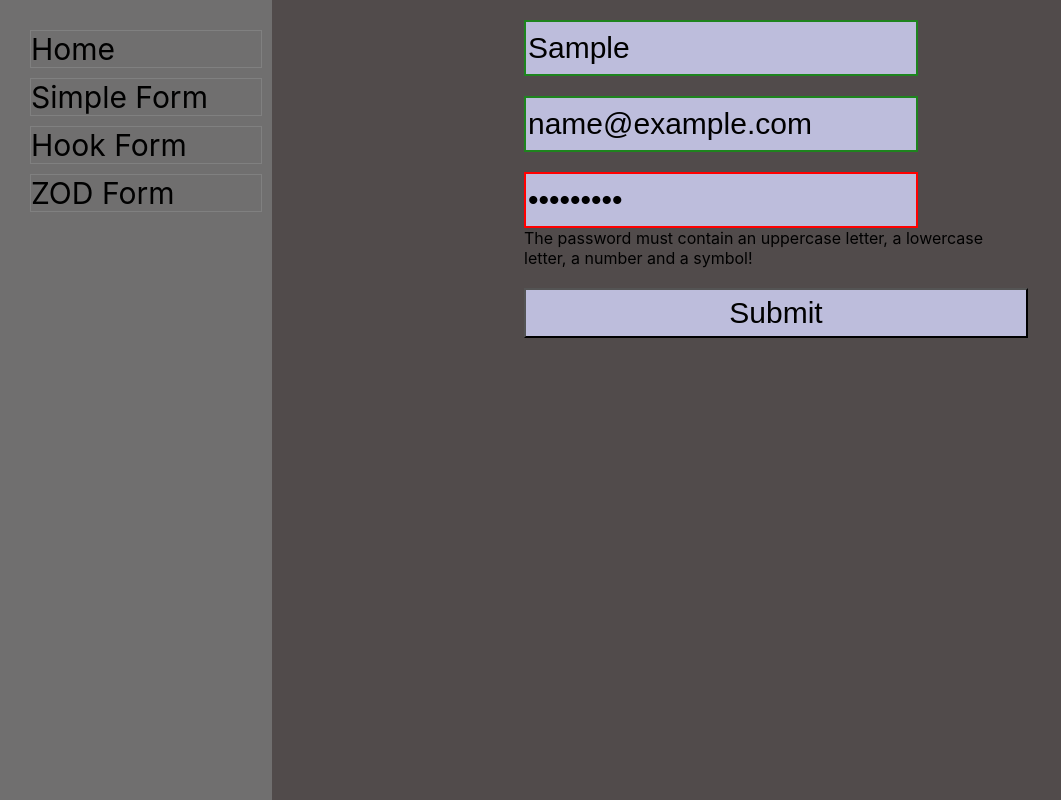
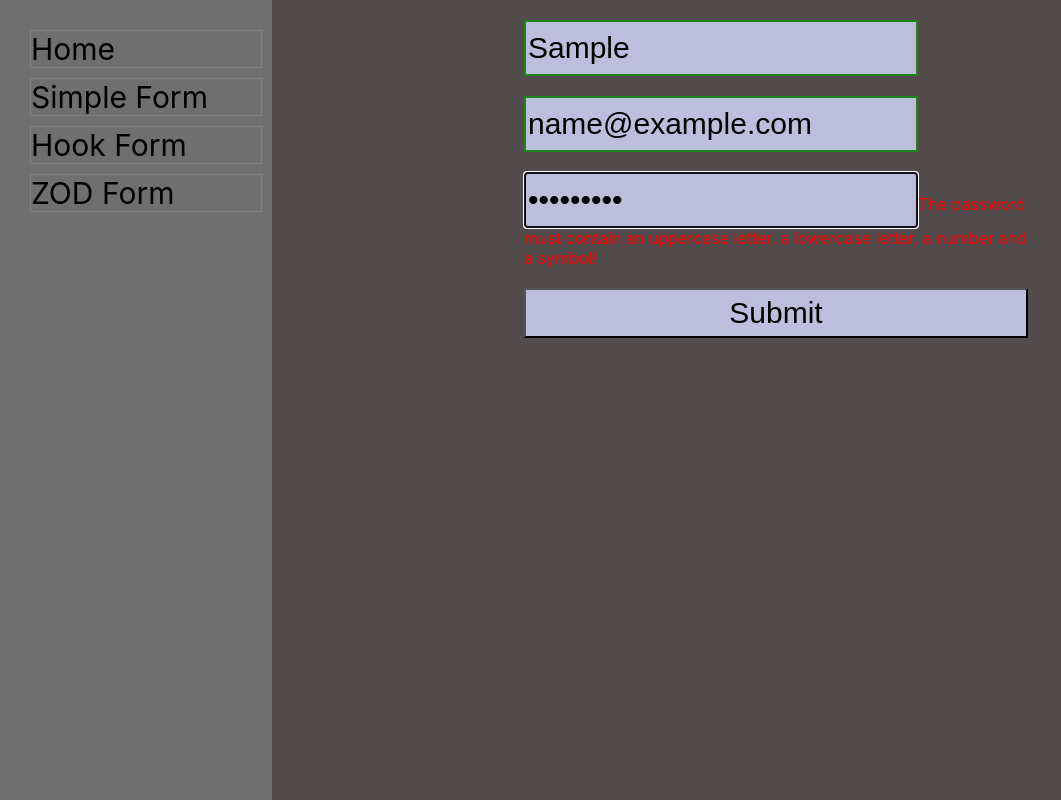
Before and after one commit to martha-555/practical_tasks, a React (Create React App) app: page /zod_form in a window 1280 px wide. Both pictures are taken after typing "Sample", "name@example.com", "Sample123" into the empty fields and a click on the input 776 px from the left and 313 px from the top of the page. Shown: the whole page, without its empty margins (0-1061 px from the left). Built offline with nearby package versions, Linux system fonts and the light colour scheme.

Commit message:
using ZOD with React hook form

```diff
--- a/package.json
+++ b/package.json
@@ -4,6 +4,7 @@
   "private": true,
   "dependencies": {
     "@hookform/error-message": "^2.0.1",
+    "@hookform/resolvers": "^3.9.1",
     "@testing-library/jest-dom": "^5.17.0",
     "@testing-library/react": "^13.4.0",
     "@testing-library/user-event": "^13.5.0",
@@ -13,11 +14,11 @@
     "@types/react-dom": "^18.3.1",
     "react": "^18.3.1",
     "react-dom": "^18.3.1",
-    "react-hook-form": "^7.53.2",
+    "react-hook-form": "^7.54.0",
     "react-scripts": "5.0.1",
     "typescript": "^4.9.5",
     "web-vitals": "^2.1.4",
-    "zod": "^3.23.8"
+    "zod": "^3.24.0"
   },
   "scripts": {
     "start": "react-scripts start",
--- a/src/FormValidationWithZod/FormValidationWithZod.tsx
+++ b/src/FormValidationWithZod/FormValidationWithZod.tsx
@@ -4,101 +4,97 @@ import PageWrapper from "../PageWrapper/PageWrapper";
 import { z } from "zod";
 import classes from "./styles.module.css";
 import { SubmitHandler, useForm } from "react-hook-form";
-import { ChangeEventHandler, FocusEventHandler, useState } from "react";
+import { useState } from "react";
 import InputValidationWithZod from "./InputValidationWithZod/InputValidationWithZod";
-
-type FieldValues = {
-  user_name: string;
-  user_email: string;
-  user_password: string;
-  text: string;
-  email: string;
-  password: string;
-  name: string;
-};
+import { zodResolver } from "@hookform/resolvers/zod";
 
 const FormValidationWithZod = () => {
-  const { handleSubmit } = useForm<FieldValues>();
+  type ZodRulesType = z.infer<typeof rules>;
+  const emptyMessage = "This field cannot be empty!";
 
-  const rules = {
-    rulesForEmail: [
-      z.string().email({ message: "Invalid email address!!!!!" }),
-    ],
-    rulesForName: [
-      z.string().regex(/^[A-Za-z]*$/, {
+  const rules = z.object({
+    rulesForEmail: z
+      .string()
+      .min(1, { message: emptyMessage })
+      .email({ message: "Invalid email address!!!!!" }),
+    rulesForName: z
+      .string()
+      .min(1, { message: emptyMessage })
+      .regex(/^[A-Za-z]*$/, {
         message: "The name must consist of only letters!",
-      }),
-      z
-        .string()
-        .min(2, { message: "The name must consist of a least 2 characters!" }),
-    ],
-    rulesForPassword: [
-      z.string().regex(/^(?=\S*\d)(?=\S*[A-Z])(?=\S*[a-z])(?=\S*\W)\S+$/, {
+      })
+      .min(2, { message: "The name must consist of a least 2 characters!" }),
+
+    rulesForPassword: z
+      .string()
+      .min(1, { message: emptyMessage })
+      .regex(/^(?=\S*\d)(?=\S*[A-Z])(?=\S*[a-z])(?=\S*\W)\S+$/, {
         message:
           "The password must contain an uppercase letter, a lowercase letter, a number and a symbol!",
-      }),
-      z.string().min(5, {
+      })
+      .min(5, {
         message: "The password must exceed 5 characters!",
       }),
-    ],
-  };
+  });
 
-  const { rulesForName, rulesForEmail, rulesForPassword } = rules;
+  const {
+    handleSubmit,
+    register,
+    watch,
 
-  const onSubmit: SubmitHandler<FieldValues> = (e) => {};
-
-  const { control } = useForm<FieldValues>({
+    formState: { errors },
+  } = useForm<ZodRulesType>({
+    resolver: zodResolver(rules),
     mode: "onChange",
   });
 
-  const onChange: ChangeEventHandler<HTMLInputElement> = (e) => {};
+  const [onSubmitClick, setOnSubmitClick] = useState<boolean>(false);
+  const nameValue = watch("rulesForName");
+  const emailValue = watch("rulesForEmail");
+  const passwordValue = watch("rulesForPassword");
 
-  const handleValidation = (name: string, currentRules: z.ZodString[]) => {
-    const result = currentRules
-      .map((i) => {
-        const isValid = i.safeParse(name);
-        return isValid.error?.errors[0].message;
-      })
-      .filter((i) => i !== undefined);
+  const onSubmit: SubmitHandler<ZodRulesType> = async (e) => {
+    console.log("Form data");
+  };
 
-    return result.join("|--|");
+  const onInvalid = (errors: any) => {
+    console.log("Form has validation errors:", errors);
+    setOnSubmitClick(true);
   };
+
   return (
     <PageWrapper>
       <div className={classes.zodContainer}>
-        <form onSubmit={handleSubmit(onSubmit)} className={classes.zodForm}>
+        <form
+          onSubmit={handleSubmit(onSubmit, onInvalid)}
+          className={classes.zodForm}
+        >
           <InputValidationWithZod
-            onChange={onChange}
-            name="user_name"
+            onSubmitClick={onSubmitClick}
+            currentValue={nameValue}
+            name="rulesForName"
             placeholder="name"
-            control={control}
             type="text"
-            rules={{
-              validate: (nameValue) =>
-                handleValidation(nameValue, rulesForName),
-            }}
+            register={register}
+            errors={errors.rulesForName?.message}
           />
           <InputValidationWithZod
-            onChange={onChange}
-            name="user_email"
+            onSubmitClick={onSubmitClick}
+            currentValue={emailValue}
+            name="rulesForEmail"
             placeholder="email"
-            control={control}
+            register={register}
             type="email"
-            rules={{
-              validate: (emailValue) =>
-                handleValidation(emailValue, rulesForEmail),
-            }}
+            errors={errors.rulesForEmail?.message}
           />
           <InputValidationWithZod
-            onChange={onChange}
-            name="user_passwod"
+            onSubmitClick={onSubmitClick}
+            currentValue={passwordValue}
+            name="rulesForPassword"
             placeholder="password"
-            control={control}
+            errors={errors.rulesForPassword?.message}
             type="password"
-            rules={{
-              validate: (passwordValue) =>
-                handleValidation(passwordValue, rulesForPassword),
-            }}
+            register={register}
           />
           <input type="submit" />
         </form>
--- a/src/FormValidationWithZod/InputValidationWithZod/InputValidationWithZod.tsx
+++ b/src/FormValidationWithZod/InputValidationWithZod/InputValidationWithZod.tsx
@@ -1,74 +1,47 @@
 /** @format */
 
-import { ChangeEventHandler, FocusEventHandler, useState } from "react";
+import { ChangeEventHandler, useState } from "react";
 import classes from "./styles.module.css";
-import {
-  Control,
-  Controller,
-  RegisterOptions,
-  useController,
-} from "react-hook-form";
-import { z } from "zod";
 
 type HookFormInputProps = {
   name: string;
   type?: string;
-  control: Control<any>;
   placeholder: string;
-  onChange?: ChangeEventHandler<HTMLInputElement>;
-  rules: RegisterOptions;
+  register: any;
+  errors: string | undefined;
+  currentValue: string | undefined;
+  onSubmitClick: boolean;
 };
 
 const InputValidationWithZod: React.FC<HookFormInputProps> = ({
   name,
   type = "text",
-  control,
+  register,
   placeholder,
-  rules,
+  errors,
+  currentValue,
+  onSubmitClick,
 }) => {
-  const [isEmpty, setIsEmpty] = useState<string>("");
-  const { field, fieldState } = useController({ control, name, rules });
-  const errors = fieldState.error?.message;
-  const arrayOfErrors = errors?.split("|--|");
-
-  const onBlurHandler: FocusEventHandler<HTMLInputElement> = (e) => {
-    const value = e.target.value;
-    const isEmpty = z
-      .string()
-      .min(1, { message: "This field must be filled!" });
-    const result = isEmpty.safeParse(value);
-
-    if (!result.success) {
-      setIsEmpty(result.error.errors[0].message);
-    }
+  const [isEmptyMessage, setIsEmptyMessage] = useState("");
+  const onBlur: ChangeEventHandler<HTMLInputElement> = (e) => {
+    if (!currentValue) setIsEmptyMessage("This field is required");
   };
 
   return (
-    <Controller
-      control={control}
-      name={name}
-      rules={rules}
-      render={({ field: { value, name, onChange } }) => (
-        <div>
-          <input
-            name={name}
-            onChange={onChange}
-            placeholder={placeholder}
-            onBlur={onBlurHandler}
-            type={type}
-            className={
-              (errors && classes.invalid) ||
-              (field.value && classes.isValid) ||
-              ""
-            }
-          />
-          {isEmpty && !field.value && <span>{isEmpty}</span>}
-          {arrayOfErrors?.map((item, index) => (
-            <div key={index}>{item}</div>
-          ))}
-        </div>
+    <div>
+      <input
+        className={
+          (errors && classes.invalid) || (currentValue && classes.isValid) || ""
+        }
+        {...register(name, { onBlur: onBlur })}
+        placeholder={placeholder}
+        type={type}
+      />
+      {errors && <span className={classes.errorMessage}>{errors}</span>}
+      {!currentValue && !onSubmitClick && (
+        <span className={classes.errorMessage}>{isEmptyMessage}</span>
       )}
-    />
+    </div>
   );
 };
 
--- a/src/FormValidationWithZod/InputValidationWithZod/styles.module.css
+++ b/src/FormValidationWithZod/InputValidationWithZod/styles.module.css
@@ -7,3 +7,7 @@
 .invalid {
   border: 2px solid red;
 }
+
+.errorMessage {
+  color: red;
+}
```
Also changed, not shown: 1 other file (tests, documents, lock files or other folders).
